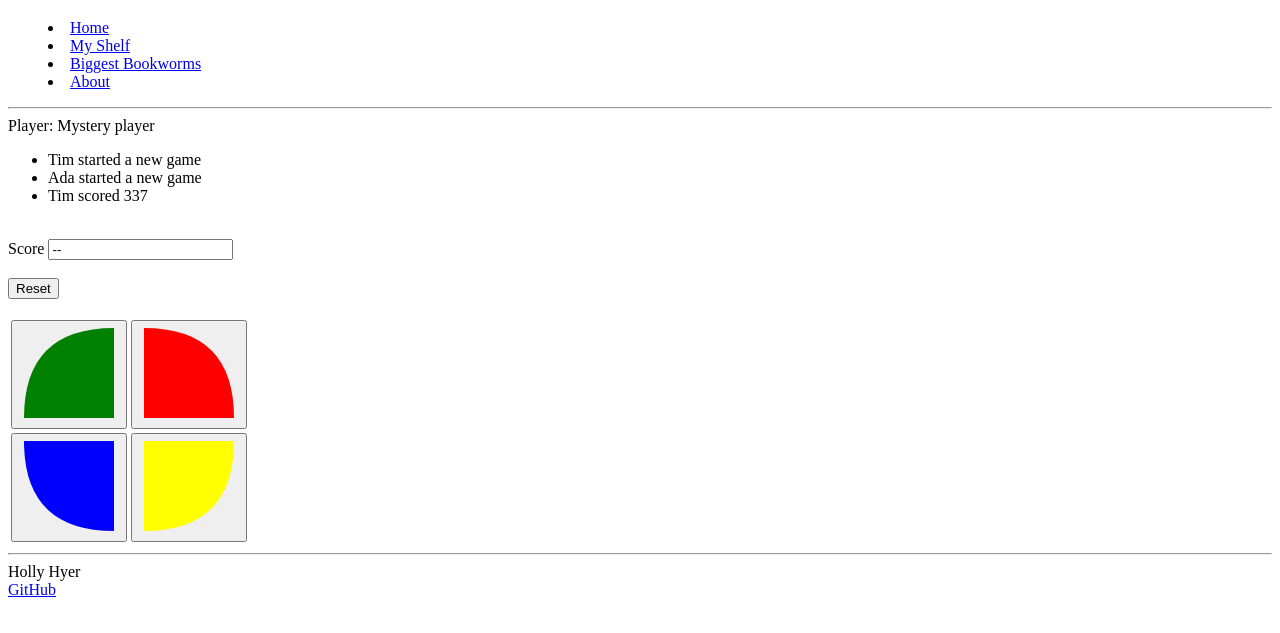
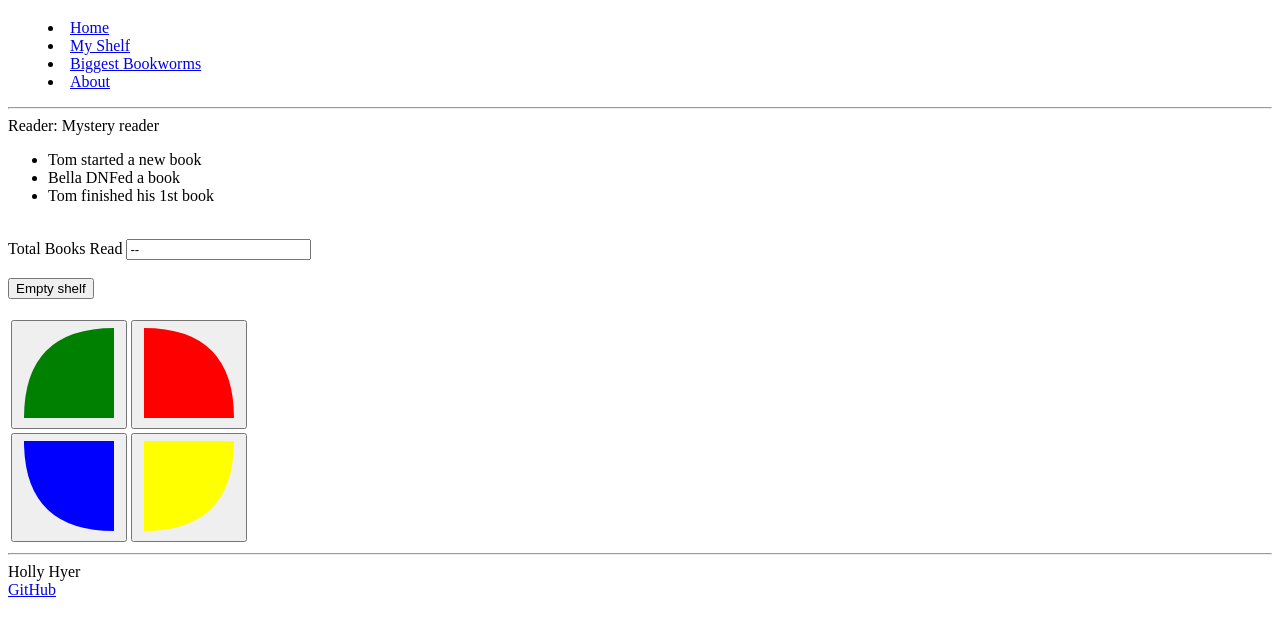
Before and after one commit to twins4holly/startup, a plain HTML site: page myshelf.html in a window 1280 px wide. Shown: the part 61-694 px from the top of the page. Drawn offline with Linux system fonts and the light colour scheme.

Commit message:
create about.html

```diff
--- a/myshelf.html
+++ b/myshelf.html
@@ -28,28 +28,28 @@
     </header>
 
     <main>
-      <div class="players">
-        Player:
-        <span class="player-name">Mystery player</span>
+      <div class="readers">
+        Reader:
+        <span class="reader-name">Mystery reader</span>
       </div>
       <ul class="notification">
-        <li class="player-name">Tim started a new game</li>
-        <li class="player-name">Ada started a new game</li>
-        <li class="player-name">Tim scored 337</li>
+        <li class="reader-name">Tom started a new book</li>
+        <li class="reader-name">Bella DNFed a book</li>
+        <li class="reader-name">Tom finished his 1st book</li>
       </ul>
 
       <!-- More formatting with old style HTML -->
       <br />
 
       <div>
-        <label for="count">Score</label>
+        <label for="count">Total Books Read</label>
         <input type="text" id="count" value="--" readonly />
       </div>
 
       <br />
 
       <div>
-        <button>Reset</button>
+        <button>Empty shelf</button>
       </div>
 
       <br />
```
Also changed, not shown: about.html (added).
